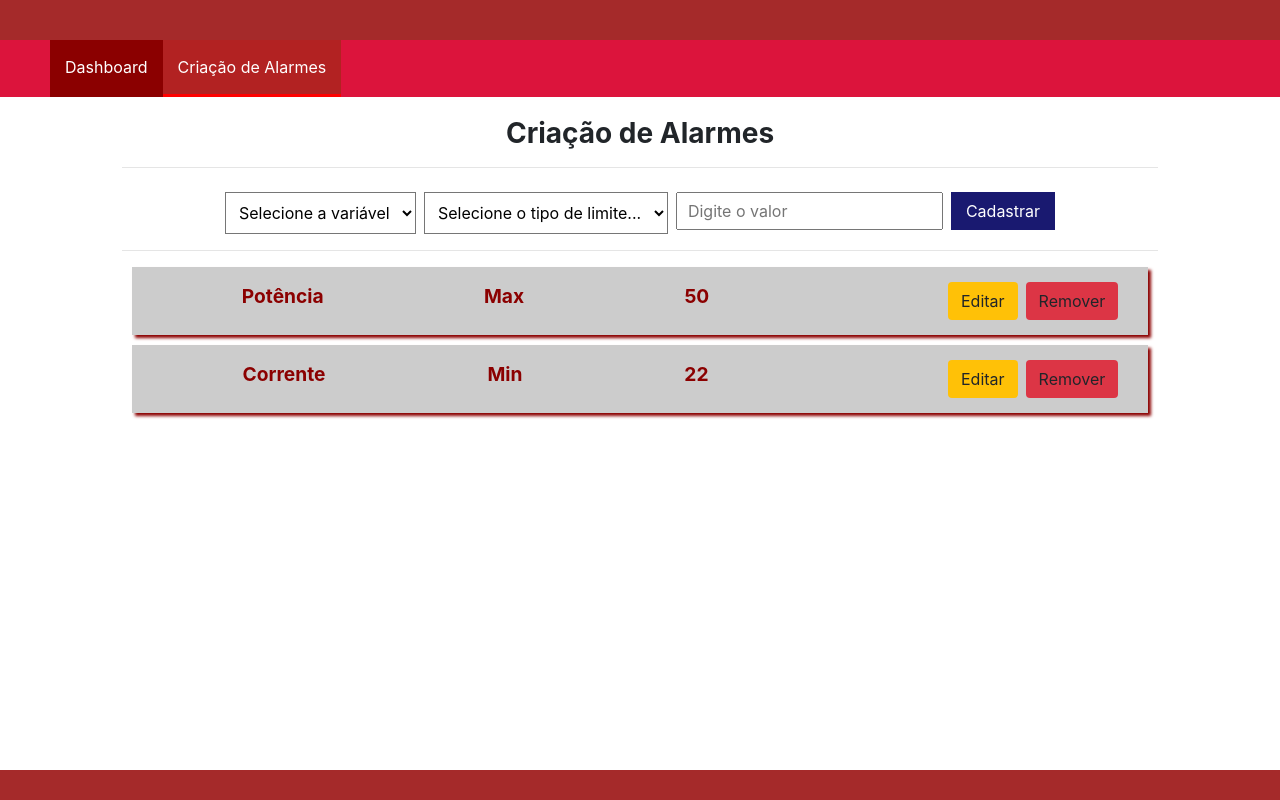
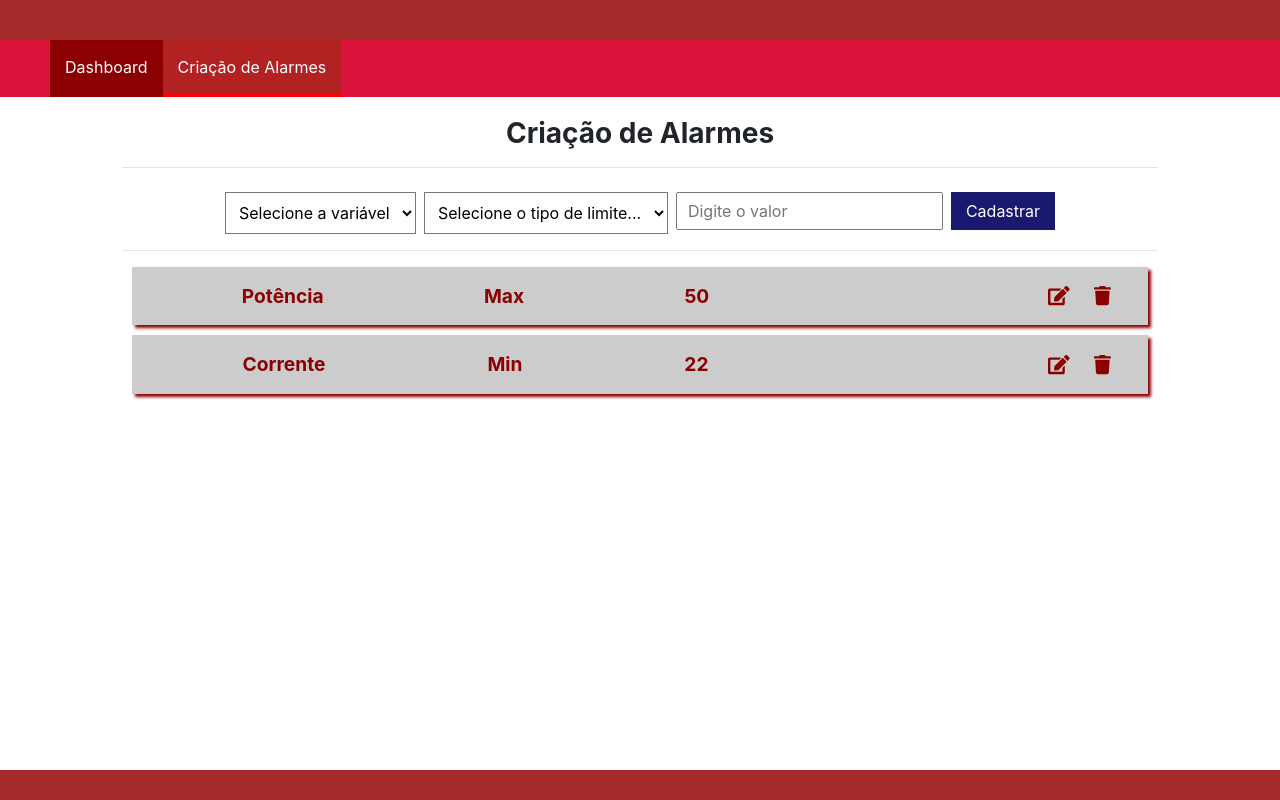
Before and after one commit to arielalvesdutra/hackathon-ieee-frontend, a React (Create React App) app: page /alarm-creation in a window 1280 px wide. Built offline with nearby package versions, Linux system fonts and the light colour scheme.

Commit message:
Adiciona font-awesome para os botões de exclusão e edição do Alarmes de Controle

```diff
--- a/package.json
+++ b/package.json
@@ -3,9 +3,14 @@
   "version": "0.1.0",
   "private": true,
   "dependencies": {
+    "@fortawesome/fontawesome-svg-core": "^1.2.17",
+    "@fortawesome/free-solid-svg-icons": "^5.8.1",
+    "@fortawesome/react-fontawesome": "^0.1.4",
     "axios": "^0.18.0",
     "bootstrap": "^4.3.1",
+    "i": "^0.3.6",
     "moment": "^2.24.0",
+    "npm": "^6.9.0",
     "react": "^16.8.6",
     "react-datepicker": "^2.5.0",
     "react-dom": "^16.8.6",
--- a/src/components/AlarmLine.css
+++ b/src/components/AlarmLine.css
@@ -8,3 +8,7 @@
     color: darkred;
     box-shadow: 3px 3px 3px;
 }
+
+a {
+    background-color: darkred;
+}
--- a/src/components/AlarmLine.jsx
+++ b/src/components/AlarmLine.jsx
@@ -1,4 +1,8 @@
 import React from 'react'
+
+
+import { FontAwesomeIcon } from '@fortawesome/react-fontawesome'
+import { faTrash, faEdit } from '@fortawesome/free-solid-svg-icons'
 
 import './AlarmLine.css'
 
@@ -16,8 +20,12 @@ const AlarmLine = ({ limitType, variable, value }) => (
             </span>
         </div>
         <div className="col-4 d-flex justify-content-end">
-            <button className="btn bg-warning">Editar</button>
-            <button className="btn btn-default bg-danger ml-2">Remover</button>
+            <a >
+                <FontAwesomeIcon icon={faEdit} />
+            </a>
+            <a className="ml-4 mr-2">
+                <FontAwesomeIcon icon={faTrash} />
+            </a>
         </div>
     </div>
 )
```
Also changed, not shown: 1 other file (tests, documents, lock files or other folders).
